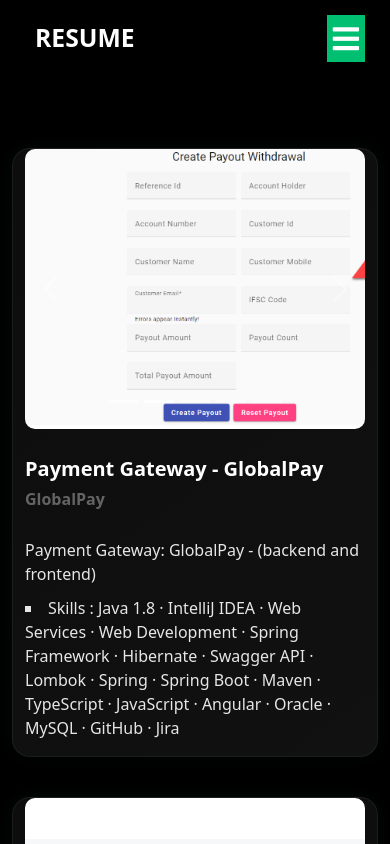
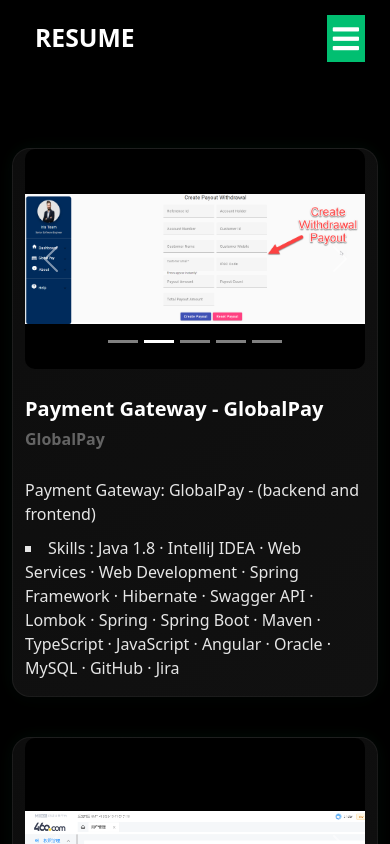
Before and after one commit to Fazal-haroon/fazal-portfolio, a React (Create React App) app: page /project in a window 390 px wide. Shown: the top 844 px of the page. Built offline with nearby package versions, Linux system fonts and the light colour scheme.

Commit message:
improve the design

```diff
--- a/src/assets/css/Project.module.css
+++ b/src/assets/css/Project.module.css
@@ -33,22 +33,6 @@
     box-shadow:
             0 12px 25px rgba(0, 0, 0, 0.8),
             0 0 35px rgba(1, 191, 113, 0.15);
-}
-
-/* ===== Carousel image styling ===== */
-.img img {
-    display: block;
-    width: 100%;
-    height: 420px;
-    object-fit: cover;
-    object-position: center;
-    border-radius: 14px;
-    background: #000;
-    transition: transform 0.5s ease;
-}
-
-.img img:hover {
-    transform: scale(1.02);
 }
 
 /* ===== Text & links ===== */
@@ -127,11 +111,6 @@
         padding: 0 0.75rem 1rem;
     }
 
-    .img img {
-        height: 280px;          /* smaller but still fixed ratio */
-        border-radius: 10px;
-    }
-
     .content {
         gap: 0.4rem;
     }
@@ -145,3 +124,31 @@
 :global(.carousel-caption) {
     display: none;
 }
+
+
+/* ===== Carousel image styling ===== */
+.img img {
+    display: block;
+    width: 100%;
+    /* make height responsive but stable across slides */
+    height: clamp(320px, 45vw, 480px);
+    object-fit: contain;       /* show full image, no crop */
+    object-position: center;
+    border-radius: 14px;
+    background: #000;          /* letterbox/pillarbox fills */
+    transition: transform 0.5s ease;
+}
+
+@media (max-width: 960px) {
+    .img img {
+        /* smaller on mobile but still consistent */
+        height: clamp(220px, 55vw, 320px);
+        border-radius: 10px;
+        object-fit: contain;   /* keep full image on mobile too */
+        background: #000;
+    }
+}
+
+.img img:hover {
+    transform: scale(1.02);
+}
```
